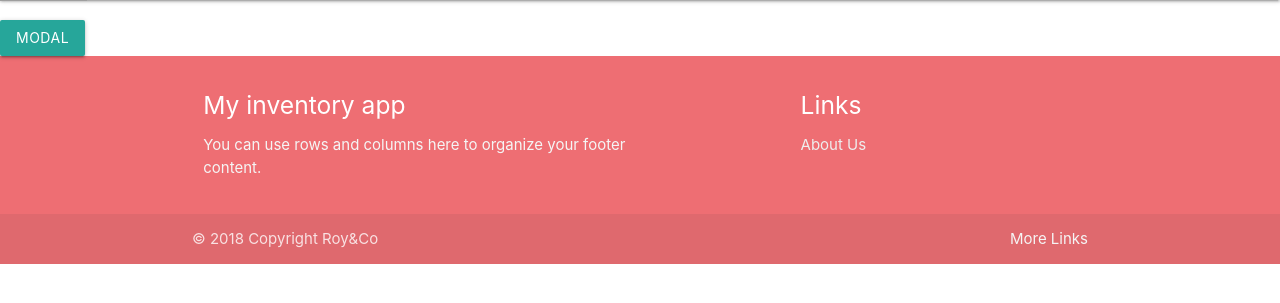
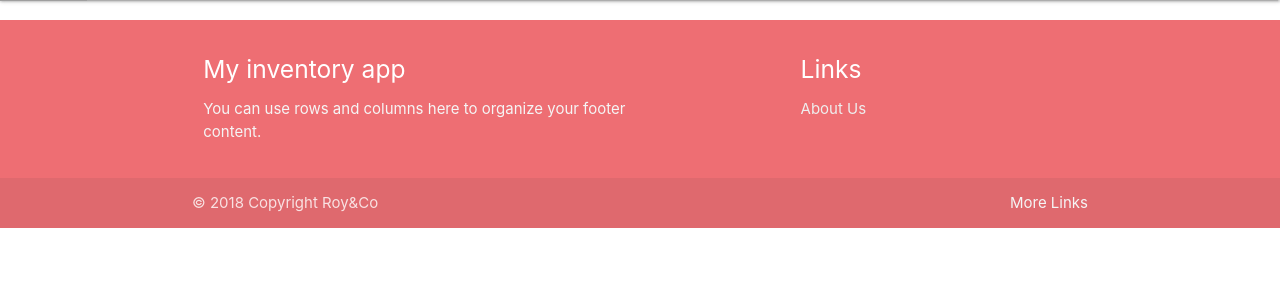
Before and after one commit to royprotim/Inventory, a Django app: template warehouse/templates/home.html in a window 1280 px wide. Shown: the part 64-367 px from the top of the page. Run offline with Django 3.2, Linux system fonts and the light colour scheme; the template is opened without the code that fills it, so the values that code supplies are empty; parts of the project's set-up code (start-up, migrations or seed data) failed here and were passed over; grey boxes are pictures that could not be loaded.

Commit message:
Third Commit

```diff
--- a/warehouse/templates/home.html
+++ b/warehouse/templates/home.html
@@ -85,16 +85,5 @@
   </div>
  {% endfor %}
  </div>
-<a class="waves-effect waves-light btn modal-trigger" href="#modal1">Modal</a>
 
-  <!-- Modal Structure -->
-  <div id="modal1" class="modal modal-fixed-footer">
-    <div class="modal-content">
-      <h4>Modal Header</h4>
-      <p>A bunch of text</p>
-    </div>
-    <div class="modal-footer">
-      <a href="#!" class="modal-close waves-effect waves-green btn-flat">Agree</a>
-    </div>
-  </div>
 {% endblock %}
```
